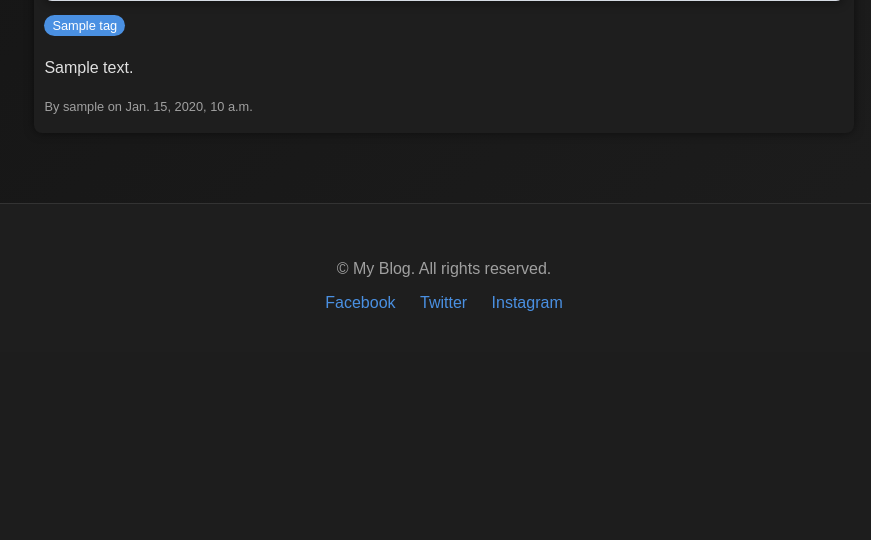
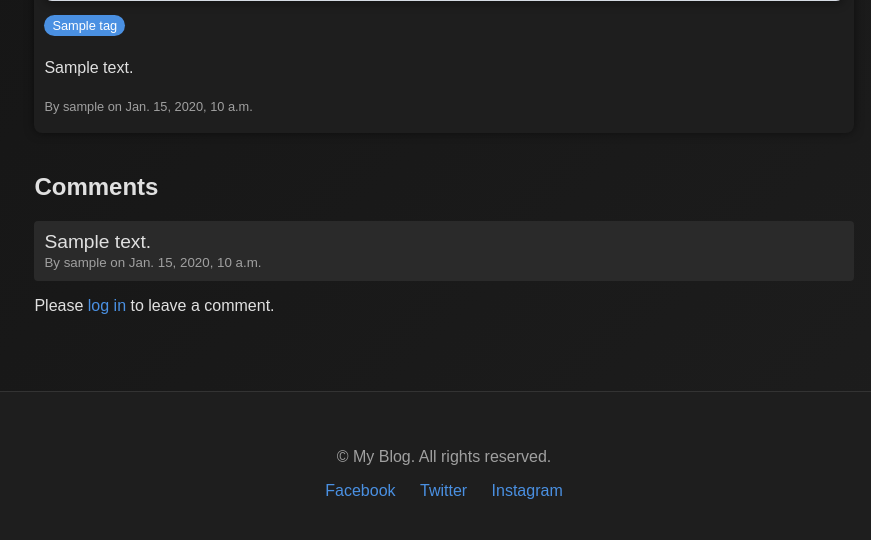
Before and after one commit to eTRVPMAX/BlogBit, a Django app: a page that uses blogbit/blog/templates/blog/post.html in a window 1280 px wide. Shown: the part 706-1246 px from the top of the page, without its empty margins (196-1067 px from the left). Before the commit the page ends 1017 px from the top, so only its background shows below. Run offline with Django 4.2, Linux system fonts and the light colour scheme; tables that the repository leaves empty hold one stand-in row (values such as "Sample post"); grey boxes marked "Sample" are stand-in pictures.

Commit message:
Refactor admin.py, models.py, and views.py
- Add Comment model to models.py
- Register Comment model in admin.py
- Update views.py to include CommentForm and handle comment submission

```diff
--- a/blogbit/blog/admin.py
+++ b/blogbit/blog/admin.py
@@ -1,6 +1,7 @@
 from django.contrib import admin
-from .models import BlogPost, Tag
+from .models import BlogPost, Tag, Comment
 # Register your models here.
 
 admin.site.register(BlogPost)
 admin.site.register(Tag)
+admin.site.register(Comment)
--- /dev/null
+++ b/blogbit/blog/forms.py
@@ -0,0 +1,11 @@
+from django import forms
+from .models import Comment
+
+
+class CommentForm(forms.ModelForm):
+    class Meta:
+        model = Comment
+        fields = ['content']
+    def __init__(self, *args, **kwargs):
+        super().__init__(*args, **kwargs)
+        self.fields['content'].widget.attrs.update({'class':'form-control', 'placeholder':'Comment here...'})
--- a/blogbit/blog/models.py
+++ b/blogbit/blog/models.py
@@ -37,3 +37,13 @@ class Tag(models.Model):
 
     def __str__(self):
         return self.name
+
+class Comment(models.Model):
+    author = models.ForeignKey(User, on_delete=models.CASCADE)
+    content = models.TextField()
+    date = models.DateTimeField(auto_now_add=True)
+    post = models.ForeignKey(BlogPost, on_delete=models.CASCADE, related_name='comments')
+
+
+    def __str__(self):
+        return f"{self.author.username} on '{self.post.title}': {self.content[:20]}"
--- a/blogbit/blog/templates/blog/index.html
+++ b/blogbit/blog/templates/blog/index.html
@@ -15,7 +15,7 @@
                     {% endfor %}
                 </div>
                 <h2><a href="{% url 'post_page' post.slug %}">{{ post.title }}</a></h2>
-                <p>{{ post.content|truncatewords:30 }}</p>
+                <p>{{ post.content|truncatewords:30 |safe}}</p>
                 <p><small>By {{ post.author.username }} on {{ post.created_at }}</small></p>
                 <a href="{% url 'post_page' post.slug %}" class="read-more">Read More</a>
             </div>
--- a/blogbit/blog/templates/blog/post.html
+++ b/blogbit/blog/templates/blog/post.html
@@ -13,9 +13,34 @@
         {% for tag in post.tags.all %}
           <a href="{% url 'tagged' tag.slug %}" class="tag">{{ tag.name }}</a>
         {% endfor %}
-            <p>{{ post.content }}</p>
+      </div>
+      <p>{{ post.content | safe }}</p>
       <p><small>By {{ post.author.username }} on {{ post.created_at }}</small></p>
     </div>
+    <div class="comment-section">
+      <h2>Comments</h2>
+      {% for comment in comments %}
+        <div class="comment">
+          <p><big>{{ comment.content }}</big></p>
+          <small>By {{ comment.author.username }} on {{ comment.date }}</small>
         </div>
+      {% endfor %}
+    </div>
+
+    {% if user.is_authenticated %}
+      <div class="comment-form">
+        <h2>Leave a Comment</h2>
+        <form method="post">
+          {% csrf_token %}
+          <div class="form-group">
+            {{ form.content.errors }}
+            {{ form.content }}
+          </div>
+          <button type="submit">Submit</button>
+        </form>
+      </div>
+    {% else %}
+      <p>Please <a href="{% url 'login' %}">log in</a> to leave a comment.</p>
+    {% endif %}
   </div>
 {% endblock %}
--- a/blogbit/blog/templates/blog/tagged.html
+++ b/blogbit/blog/templates/blog/tagged.html
@@ -12,7 +12,7 @@
                         <img src="{{ post.image.url }}" alt="{{ post.title }}" class="post-thumbnail">
                     {% endif %}
                     <h2><a href="{% url 'post_page' post.slug %}">{{ post.title }}</a></h2>
-                    <p>{{ post.content|truncatewords:30 }}</p>
+                    <p>{{ post.content|truncatewords:30 | safe}}</p>
                     <p><small>By {{ post.author.username }} on {{ post.created_at }}</small></p>
                     <a href="{% url 'post_page' post.slug %}" class="read-more">Read More</a>
                 </div>
--- a/blogbit/blog/views.py
+++ b/blogbit/blog/views.py
@@ -1,5 +1,8 @@
-from django.shortcuts import render, get_object_or_404
+from django.contrib.auth import login
+from django.shortcuts import redirect, render, get_object_or_404
+from .forms import CommentForm
 from .models import BlogPost, Tag
+
 
 # Create your views here.
 def index(request):
@@ -10,13 +13,26 @@ def index(request):
     return render(request, 'blog/index.html', context)
 
 def post_page(request, slug):
-    post =BlogPost.objects.get(slug=slug)
+    post = BlogPost.objects.get(slug=slug)
+    if request.method == 'POST':
+        form = CommentForm(request.POST)
+        if form.is_valid():
+            comment = form.save(commit=False)
+            comment.post = post
+            comment.author = request.user
+            comment.save()
+            return redirect('post_page', slug=post.slug)
+    else:
+        form = CommentForm()
     context = {
-        'post': post
+        'post': post,
+        'form': form,
+        'comments': post.comments.all()
     }
     return render(request, 'blog/post.html', context)
 
 def tagged(request, slug):
     tag = get_object_or_404(Tag, slug=slug)
     posts = BlogPost.objects.filter(tags=tag)
-    return render(request, 'blog/tagged.html', {'tag': tag, 'posts': posts})
+    context = {'tag': tag, 'posts': posts}
+    return render(request, 'blog/tagged.html', context)
```
Also changed, not shown: 2 other files. Lines whose indentation alone changed are shown as unchanged.
